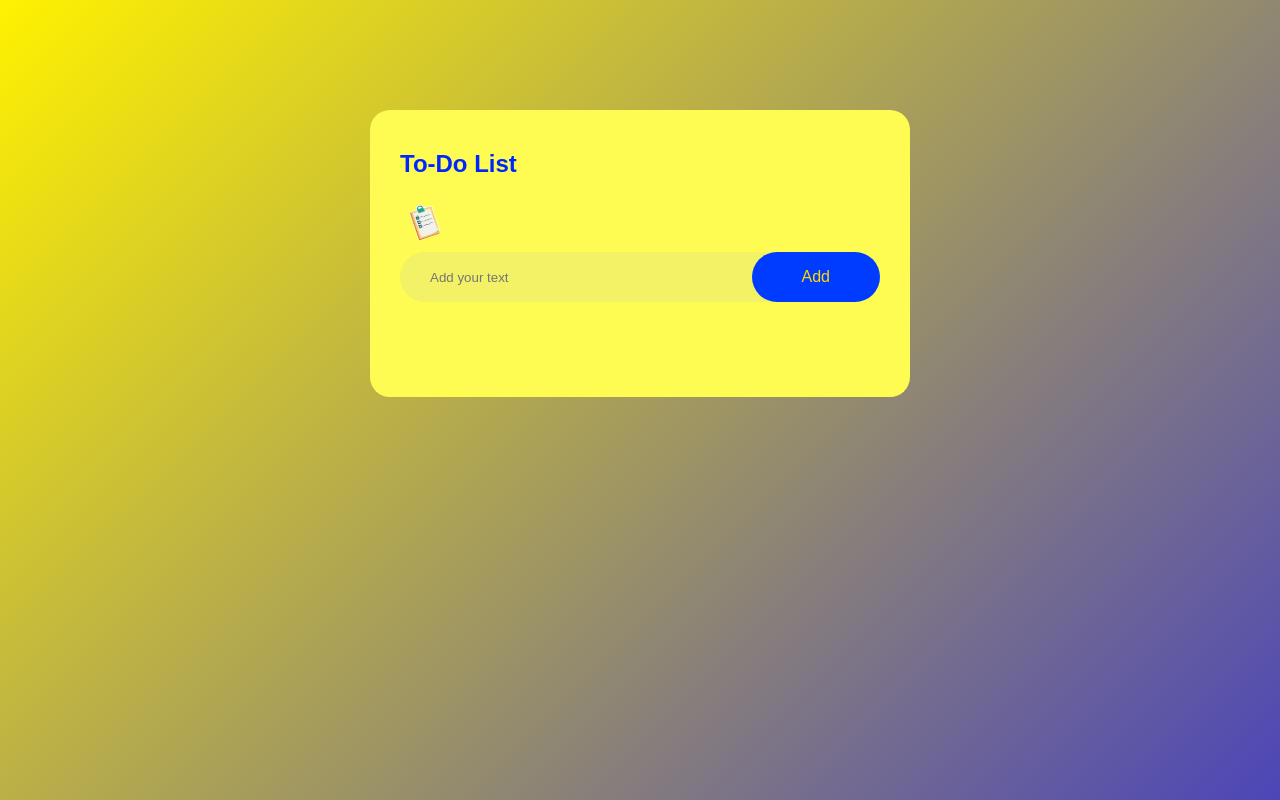
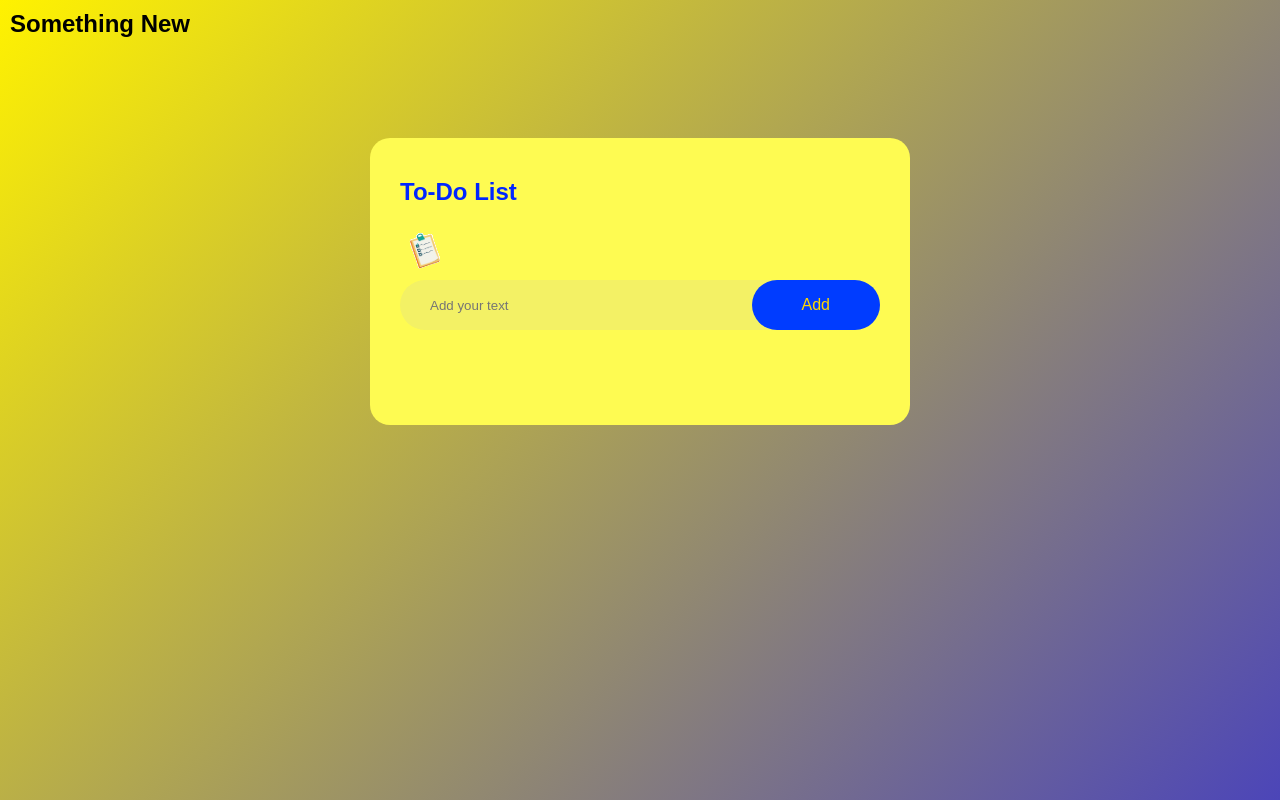
Before and after one commit to Raw123456789/Site4, a plain HTML site: page index.html in a window 1280 px wide. Shown: the top 800 px of the page. Drawn offline with Linux system fonts and the light colour scheme.

Commit message:
Update index.html

```diff
--- a/index.html
+++ b/index.html
@@ -7,6 +7,9 @@
 </head>
 <body>
 <div class="container">
+    <div class="Pad">
+        <h2>Something New</h2>
+    </div>
     <div class="todo-app">
         <h2>To-Do List </h2>
         <img src="Images/Icon.png">
```
